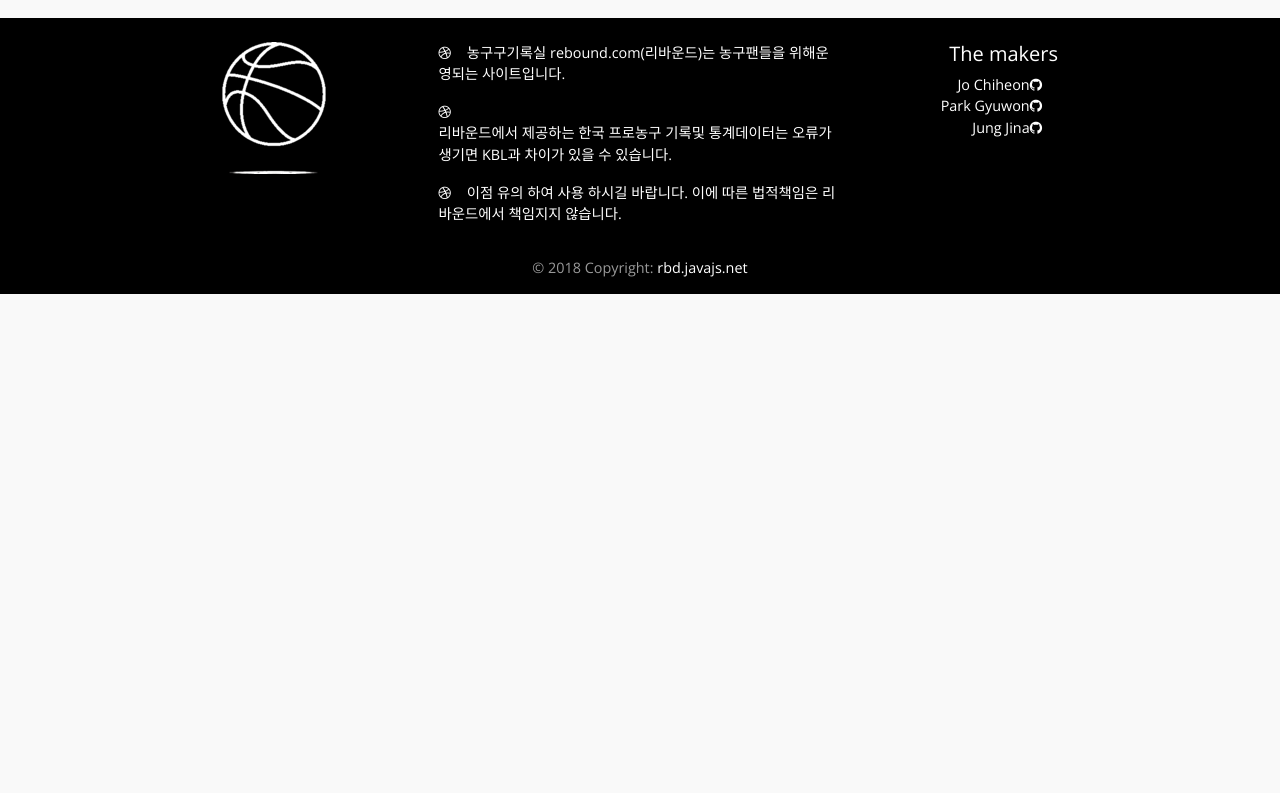
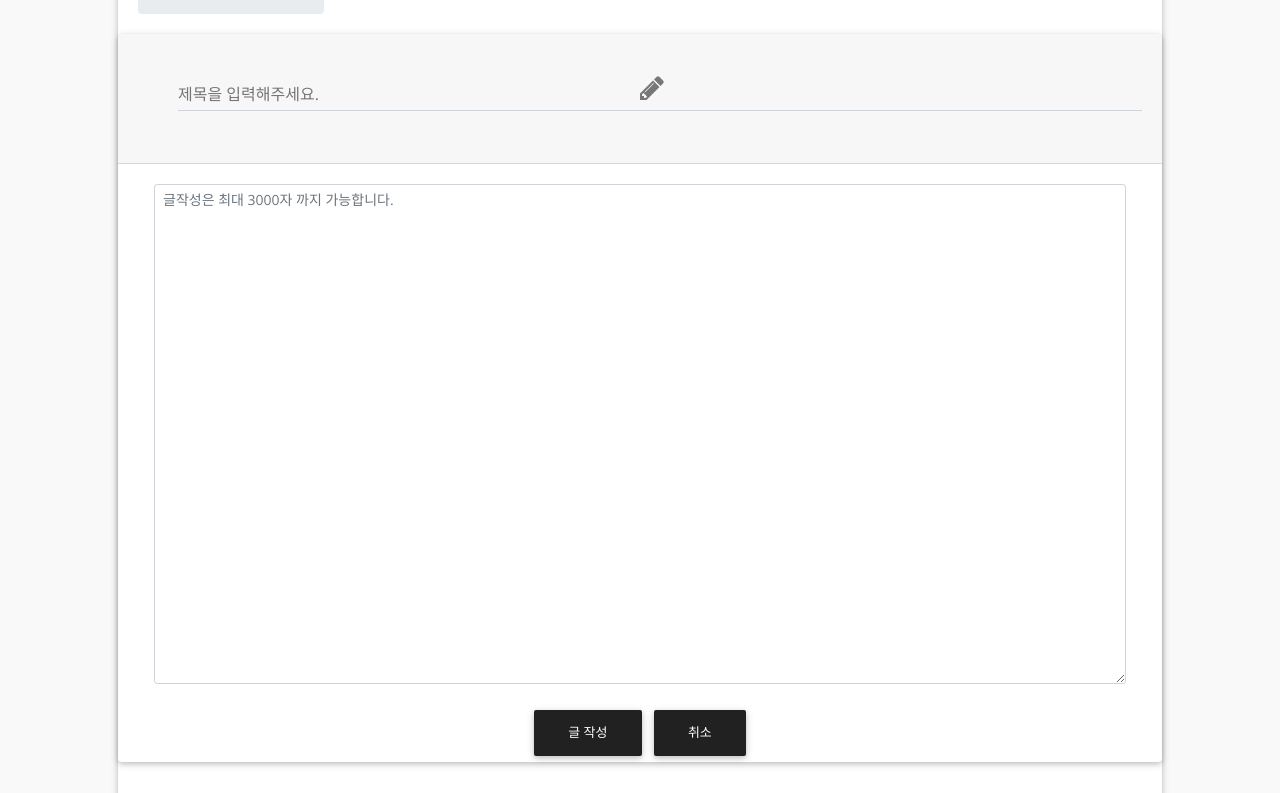
Before and after one commit to JOCHIHEON/frontend, a React (Create React App) app: page /board/free/write in a window 1280 px wide. Shown: the part 267-1060 px from the top of the page. Before the commit the page ends 800 px from the top, so only its background shows below. Built offline with nearby package versions, Linux system fonts and the light colour scheme.

Commit message:
calendar

```diff
--- a/src/components/Routes.js
+++ b/src/components/Routes.js
@@ -1,14 +1,14 @@
 import React from "react";
 import { Route, Switch } from "react-router-dom";
 import Schedule from "./schedule/Schedule.js";
-import FreeBoard from "./board/FreeBoard.js";
 import QnABoard from "./board/QnABoard.js";
-import FanBoard from "./board/FanBoard.js";
 import NotFoundPage from "../pages/NotFoundPage.js";
 import mainPage from "../pages/mainPage.js";
 import TeamPage from "../pages/TeamPage.js";
 import MainSchedule from "./main/MainSchedule.js";
 import MainTeamRank from "./main/MainTeamRank.js";
+import BoardWrite from "./board/BoardWrite.js";
+import BoardPage from "../pages/BoardPage.js";
 
 class Routes extends React.Component {
   render() {
@@ -17,11 +17,11 @@ class Routes extends React.Component {
         <Route path="/" exact component={mainPage} />
         <Route path="/team" component={TeamPage} />
         <Route path="/schedule" component={Schedule} />
-        <Route path="/board/free" exact component={FreeBoard} />
-        <Route path="/board/fan" component={FanBoard} />
+        <Route path="/board" component={BoardPage} />
         <Route path="/board/qna" component={QnABoard} />
         <Route path="/404" component={NotFoundPage} />
 
+        <Route path="/1" component={BoardWrite} />
         <Route path="/mainteamrank" component={MainTeamRank} />
         <Route path="/mainschedule" component={MainSchedule} />
       </Switch>
--- a/src/components/board/BoardWrite.js
+++ b/src/components/board/BoardWrite.js
@@ -1,29 +1,59 @@
-import React from "react";
+import React, { Component } from "react";
 import { Input } from "mdbreact";
-import { Button, Card, CardHeader } from "mdbreact";
-import { maindiv } from "mdbreact";
+import { Button, Card, CardHeader, CardBody } from "mdbreact";
+import { FormInline } from "mdbreact";
+import { Breadcrumb, BreadcrumbItem } from "mdbreact";
 
-const BoardWrite = () => {
+class BoardWrite extends Component {
+  render() {
     return (
-    <div id="boardmaindiv" style={maindiv}>
-      <div id="boarddiv">
-        <Card style={{ width: "1000px", marginTop: "1rem", height: "100px" }}>
-          <CardHeader tag="h3">
-            <Input label="제목을 입력해주세요." icon="pencil" />
+      <React.Fragment>
+        <CardBody
+          id="breadcrumb"
+          className="d-flex align-items-center justify-content-between"
+        >
+          <Breadcrumb>
+            <BreadcrumbItem active>
+              <a href="/board/free">커뮤니티</a>
+            </BreadcrumbItem>
+            <BreadcrumbItem>
+              <a href="/board/free">자유게시판</a>
+            </BreadcrumbItem>
+          </Breadcrumb>
+          <FormInline className="md-form m-0" />
+        </CardBody>
+        <Card className="mb-5">
+          <CardHeader>
+            <Input
+              label="제목을 입력해주세요."
+              icon="pencil" //icon css
+              group
+              type="text"
+              validate
+              error="wrong"
+              success="right"
+            />
           </CardHeader>
-        </Card>
-        <Card style={{ width: "1000px", height: "700px" }}>
+          <CardBody>
+            <form className="mx-3 grey-text">
               <textarea
                 id="write"
+                className="form-control form-control-sm"
+                style={{ minHeight: "500px" }}
                 placeholder="글작성은 최대 3000자 까지 가능합니다."
               />
-        </Card>
-      </div>
+            </form>
+          </CardBody>
           <div>
             <Button color="dark">글 작성</Button>
-        <Button color="dark">취소</Button>
+            <Button color="dark" href="/board/free">
+              취소
+            </Button>
           </div>
-    </div>
+        </Card>
+      </React.Fragment>
     );
-};
+  }
+}
+
 export default BoardWrite;
--- /dev/null
+++ b/src/components/board/FanBoardTop.js
@@ -0,0 +1,42 @@
+import React, { Component } from "react";
+import { Fa, FormInline } from "mdbreact";
+import { CardBody } from "mdbreact";
+import { Breadcrumb, BreadcrumbItem, Button } from "mdbreact";
+
+class FanBoardTop extends Component {
+  render() {
+    return (
+      <CardBody
+        id="breadcrumb"
+        className="d-flex align-items-center justify-content-between"
+      >
+        <Breadcrumb>
+          <BreadcrumbItem active>
+            <a>커뮤니티</a>
+          </BreadcrumbItem>
+          <BreadcrumbItem>팬게시판</BreadcrumbItem>
+          <BreadcrumbItem>props</BreadcrumbItem>
+        </Breadcrumb>
+        <FormInline className="md-form m-0">
+          <input
+            className="form-control form-control-sm"
+            type="search"
+            placeholder="검색하기"
+            aria-label="Search"
+          />
+          <Button
+            size="sm"
+            color="primary"
+            className="my-0"
+            type="submit"
+            href="#"
+          >
+            <Fa icon="search" />
+          </Button>
+        </FormInline>
+      </CardBody>
+    );
+  }
+}
+
+export default FanBoardTop;
--- /dev/null
+++ b/src/components/board/FreeBoardTop.js
@@ -0,0 +1,43 @@
+import React, { Component } from "react";
+import { Fa, FormInline } from "mdbreact";
+import { CardBody } from "mdbreact";
+import { Breadcrumb, BreadcrumbItem, Button } from "mdbreact";
+
+class FreeBoardTop extends Component {
+  render() {
+    return (
+      <CardBody
+        id="breadcrumb"
+        className="d-flex align-items-center justify-content-between"
+      >
+        <Breadcrumb>
+          <BreadcrumbItem active>
+            <a href="/board/free">커뮤니티</a>
+          </BreadcrumbItem>
+          <BreadcrumbItem>
+            <a href="/board/free">자유게시판</a>
+          </BreadcrumbItem>
+        </Breadcrumb>
+        <FormInline className="md-form m-0">
+          <input
+            className="form-control form-control-sm"
+            type="search"
+            placeholder="검색하기"
+            aria-label="Search"
+          />
+          <Button
+            size="sm"
+            color="primary"
+            className="my-0"
+            type="submit"
+            href="#"
+          >
+            <Fa icon="search" />
+          </Button>
+        </FormInline>
+      </CardBody>
+    );
+  }
+}
+
+export default FreeBoardTop;
--- /dev/null
+++ b/src/components/board/QnABoardTop.js
@@ -0,0 +1,41 @@
+import React, { Component } from "react";
+import { Fa, FormInline } from "mdbreact";
+import { CardBody } from "mdbreact";
+import { Breadcrumb, BreadcrumbItem, Button } from "mdbreact";
+
+class QnABoardTop extends Component {
+  render() {
+    return (
+      <CardBody
+        id="breadcrumb"
+        className="d-flex align-items-center justify-content-between"
+      >
+        <Breadcrumb>
+          <BreadcrumbItem>
+            <a>커뮤니티</a>
+          </BreadcrumbItem>
+          <BreadcrumbItem active>Q&A</BreadcrumbItem>
+        </Breadcrumb>
+        <FormInline className="md-form m-0">
+          <input
+            className="form-control form-control-sm"
+            type="search"
+            placeholder="검색하기"
+            aria-label="Search"
+          />
+          <Button
+            size="sm"
+            color="primary"
+            className="my-0"
+            type="submit"
+            href="#"
+          >
+            <Fa icon="search" />
+          </Button>
+        </FormInline>
+      </CardBody>
+    );
+  }
+}
+
+export default QnABoardTop;
--- a/src/components/schedule/Calendar.jsx
+++ b/src/components/schedule/Calendar.jsx
@@ -57,7 +57,7 @@ class Calendar extends React.Component {
     let days = [];
     let day = startDate;
     let formattedDate = "";
-
+    let matchSchedule = "경기일정";
     while (day <= endDate) {
       for (let i = 0; i < 7; i++) {
         formattedDate = dateFns.format(day, dateFormat);
@@ -76,6 +76,7 @@ class Calendar extends React.Component {
           >
             <span className="number">{formattedDate}</span>
             <span className="bg">{formattedDate}</span>
+            <span>{matchSchedule}</span>
           </div>
         );
         day = dateFns.addDays(day, 1);
--- a/src/index.css
+++ b/src/index.css
@@ -1,31 +1,33 @@
-body{
+body {
   margin: 0;
-  font-family: -apple-system, BlinkMacSystemFont, "Segoe UI", Roboto, "Helvetica Neue", Arial, sans-serif, "Apple Color Emoji", "Segoe UI Emoji", "Segoe UI Symbol";
+  font-family: -apple-system, BlinkMacSystemFont, "Segoe UI", Roboto,
+    "Helvetica Neue", Arial, sans-serif, "Apple Color Emoji", "Segoe UI Emoji",
+    "Segoe UI Symbol";
   font-size: 1rem;
   font-weight: 400;
   line-height: 1.5;
   color: #212529;
   text-align: left;
-  background-color: #EDEDEE;
+  background-color: #ededee;
 }
 
-a{
+a {
   color: inherit;
 }
 
-.list-group-flush{
+.list-group-flush {
   color: #495057;
 }
 
-.active{
+.active {
   background-color: #e9ecef !;
 }
 
 main {
-  background-color: #EDEDEE;
+  background-color: #ededee;
 }
 
-.navbar-brand{
+.navbar-brand {
   margin: 0 auto;
   color: #2196f3 !important;
 }
@@ -48,14 +50,13 @@ main {
   background: #000000;
 }
 
-#content{
-
+#content {
 }
 .navbar.navbar-light form .md-form input {
   margin-left: auto;
 }
 
-.sidebar-fixed .logo-wrapper img{
+.sidebar-fixed .logo-wrapper img {
   width: 100%;
   padding: 2.5rem;
 }
@@ -66,29 +67,28 @@ main {
 }
 
 .list-group-item:hover {
-  color: #49505B;
+  color: #49505b;
   text-decoration: none;
-  background-color: #f8f9fa
+  background-color: #f8f9fa;
 }
 
 .list-group-item:hover {
-  color: #49505B;
+  color: #49505b;
   text-decoration: none;
-  background-color: #f8f9fa
+  background-color: #f8f9fa;
 }
-
 
 .list-group .active {
   box-shadow: 0 2px 5px 0 rgba(0, 0, 0, 0.16), 0 2px 10px 0 rgba(0, 0, 0, 0.12);
   border-radius: 5px;
 }
 
-.card-title{
+.card-title {
   font-size: 1.5rem;
   font-weight: 600;
 }
 
-.card-subtitle{
+.card-subtitle {
   font-size: 1.25rem;
   font-weight: 600;
 }
@@ -106,13 +106,13 @@ main {
   transform: translate(-50%, -50%);
 }
 
-
 .card .view.gradient-card-header {
   padding: 1rem 1rem;
   text-align: center;
 }
 
-.card h3, .card.card-cascade h4 {
+.card h3,
+.card.card-cascade h4 {
   margin-bottom: 0px;
 }
 
@@ -158,23 +158,23 @@ main {
   margin-top: 10px;
 }
 
-.form-inline{
-  flex-flow: unset
+.form-inline {
+  flex-flow: unset;
 }
 
-.breadcrumb{
+.breadcrumb {
   margin: 0;
 }
-.boardbtn_all{
+.boardbtn_all {
   margin-right: 0;
 }
-.boardbtn_best{
+.boardbtn_best {
   margin-left: 0.3px;
 }
-.board-write{
+.board-write {
   margin-left: auto;
 }
-.fbd_tname{
+.fbd_tname {
   margin: 0 auto;
   padding: auto;
 }
@@ -187,12 +187,12 @@ main {
   background-color: #007bff !important;
 }
 
-.page-footer{
+.page-footer {
   transition: padding-left 0.5s;
   padding: 0 15%;
   background: #000000;
 }
-.mr-auto{
+.mr-auto {
   margin: 0 auto;
 }
 @media (max-width: 1199.98px) {
@@ -206,11 +206,11 @@ main {
     padding-left: 10px;
   }
 
-  #content{
+  #content {
     margin-left: 0px;
   }
 
-  .page-footer{
+  .page-footer {
     margin-left: 0px;
   }
 
@@ -224,7 +224,7 @@ main {
     margin-top: 2.5rem;
   }
 
-  #breadcrumb{
+  #breadcrumb {
     flex-direction: column;
   }
 }
--- /dev/null
+++ b/src/pages/BoardPage.js
@@ -0,0 +1,32 @@
+import React, { Component } from "react";
+import { Route } from "react-router-dom";
+import { Card } from "mdbreact";
+import FanBoardTop from "../components/board/FanBoardTop";
+import FanBoard from "../components/board/FanBoard";
+import FreeBoard from "../components/board/FreeBoard";
+import FreeBoardTop from "../components/board/FreeBoardTop";
+import QnABoard from "../components/board/QnABoard";
+import QnABoardTop from "../components/board/QnABoardTop";
+import BoardWrite from "../components/board/BoardWrite";
+
+class BoardPage extends Component {
+  render() {
+    return (
+      <React.Fragment>
+        <Card className="mb-5">
+          <Route path="/board" exact component={FreeBoardTop} />
+          <Route path="/board" exact component={FreeBoard} />
+          <Route path="/board/free" exact component={FreeBoardTop} />
+          <Route path="/board/free" exact component={FreeBoard} />
+          <Route path="/board/free/write" component={BoardWrite} />
+          <Route path="/board/fan" component={FanBoardTop} />
+          <Route path="/board/fan" component={FanBoard} />
+          <Route path="/board/qna" component={QnABoardTop} />
+          <Route path="/board/qna" component={QnABoard} />
+        </Card>
+      </React.Fragment>
+    );
+  }
+}
+
+export default BoardPage;
```
Also changed, not shown: src/components/board/FanBoard.js (+1 -34 lines), src/components/board/FreeBoard.js (+0 -36 lines), src/components/board/QnABoard.js (+0 -32 lines). Lines whose indentation alone changed are shown as unchanged.
